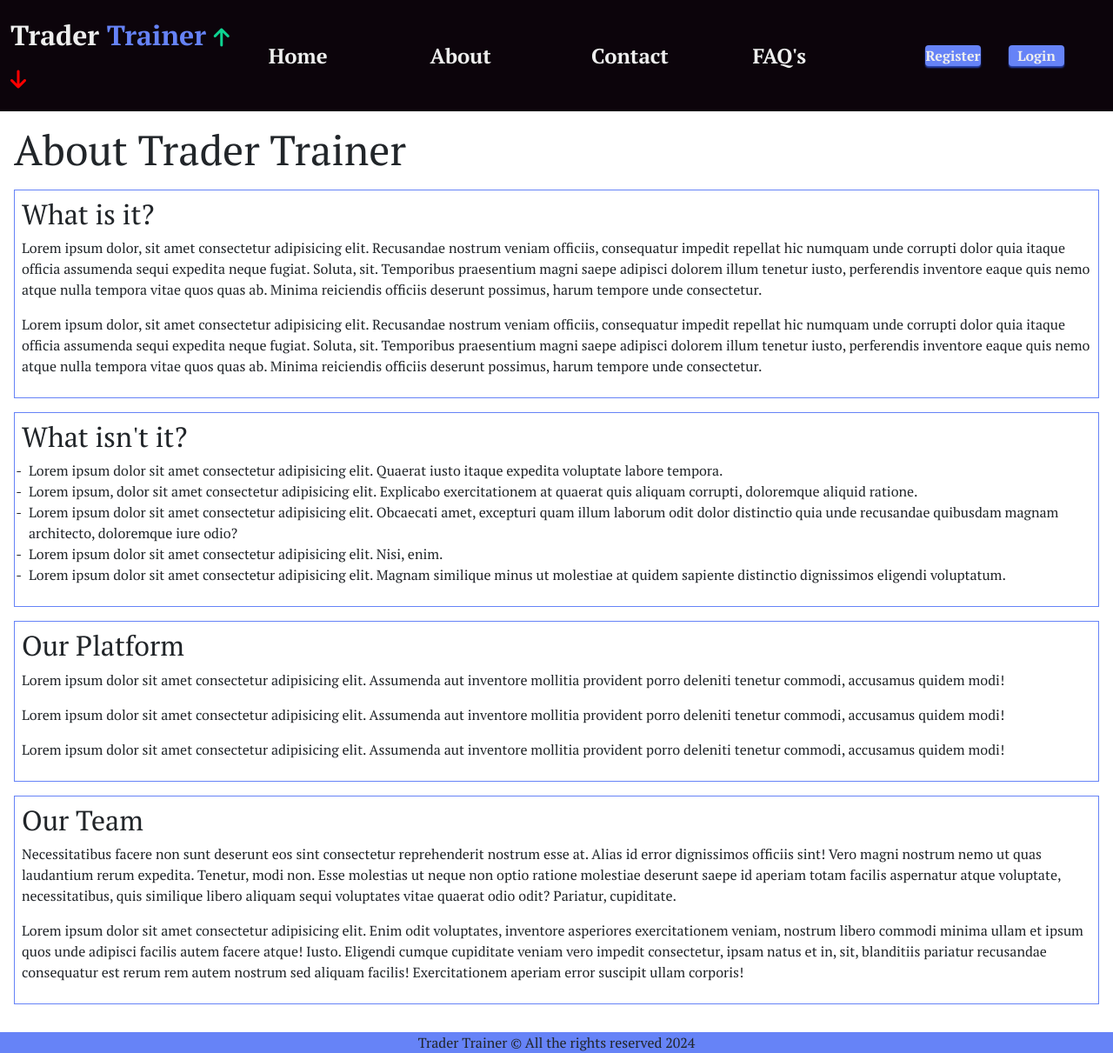
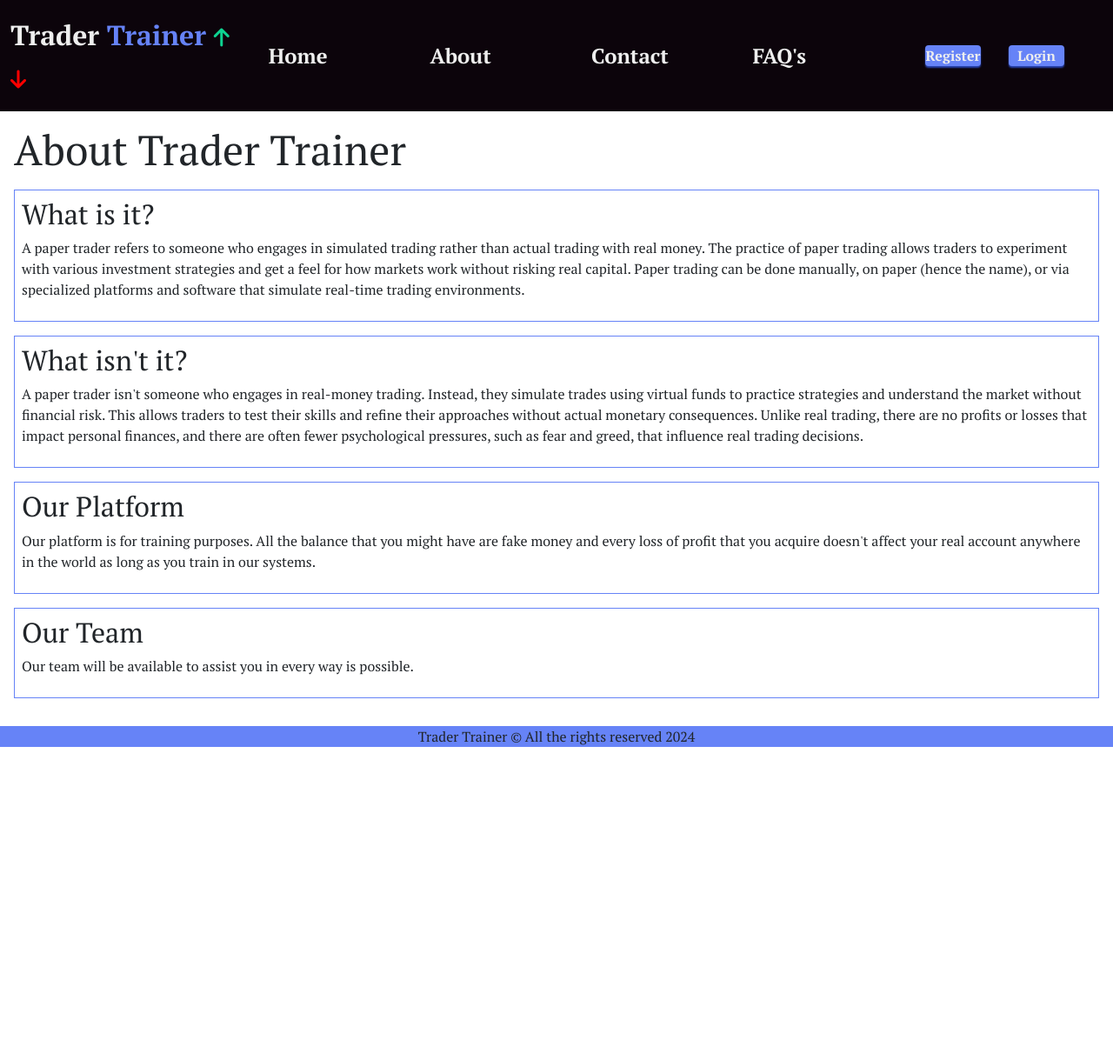
Before and after one commit to mrm-codes/trader-trainer, a Django app: page /about/ in a window 1280 px wide. Shown: the whole page at 87% size. After the commit the page ends 859 px from the top, so only its background shows below. Run offline with Django 5.2, Linux system fonts and the light colour scheme; some web fonts are replaced.

Commit message:
added functionalities to reset form to reset initial balance and reset the portfolio, updated all static pages contents

```diff
--- a/p-trader/paper_trader/trader/templates/about.html
+++ b/p-trader/paper_trader/trader/templates/about.html
@@ -6,36 +6,21 @@
 
 <div>
     <h2>What is it?</h2>
-    <p>Lorem ipsum dolor, sit amet consectetur adipisicing elit. Recusandae nostrum veniam officiis, consequatur impedit repellat hic numquam unde corrupti dolor quia itaque officia assumenda sequi expedita neque fugiat. Soluta, sit.
-    Temporibus praesentium magni saepe adipisci dolorem illum tenetur iusto, perferendis inventore eaque quis nemo atque nulla tempora vitae quos quas ab. Minima reiciendis officiis deserunt possimus, harum tempore unde consectetur.</p>
-    <p>Lorem ipsum dolor, sit amet consectetur adipisicing elit. Recusandae nostrum veniam officiis, consequatur impedit repellat hic numquam unde corrupti dolor quia itaque officia assumenda sequi expedita neque fugiat. Soluta, sit.
-    Temporibus praesentium magni saepe adipisci dolorem illum tenetur iusto, perferendis inventore eaque quis nemo atque nulla tempora vitae quos quas ab. Minima reiciendis officiis deserunt possimus, harum tempore unde consectetur.</p>
+    <p>A paper trader refers to someone who engages in simulated trading rather than actual trading with real money. The practice of paper trading allows traders to experiment with various investment strategies and get a feel for how markets work without risking real capital. Paper trading can be done manually, on paper (hence the name), or via specialized platforms and software that simulate real-time trading environments.</p>
 </div>
 
 <div>
     <h2>What isn't it?</h2>
-    <ul>
-        <li>Lorem ipsum dolor sit amet consectetur adipisicing elit. Quaerat iusto itaque expedita voluptate labore tempora.</li>
-        <li>Lorem ipsum, dolor sit amet consectetur adipisicing elit. Explicabo exercitationem at quaerat quis aliquam corrupti, doloremque aliquid ratione.</li>
-        <li>Lorem ipsum dolor sit amet consectetur adipisicing elit. Obcaecati amet, excepturi quam illum laborum odit dolor distinctio quia unde recusandae quibusdam magnam architecto, doloremque iure odio?</li>
-        <li>Lorem ipsum dolor sit amet consectetur adipisicing elit. Nisi, enim.</li>
-        <li>Lorem ipsum dolor sit amet consectetur adipisicing elit. Magnam similique minus ut molestiae at quidem sapiente distinctio dignissimos eligendi voluptatum.</li>
-    </ul>
+    <p>A paper trader isn't someone who engages in real-money trading. Instead, they simulate trades using virtual funds to practice strategies and understand the market without financial risk. This allows traders to test their skills and refine their approaches without actual monetary consequences. Unlike real trading, there are no profits or losses that impact personal finances, and there are often fewer psychological pressures, such as fear and greed, that influence real trading decisions.</p>
 </div>
 <div>
     <h2>Our Platform</h2>
-    <p>Lorem ipsum dolor sit amet consectetur adipisicing elit. Assumenda aut inventore mollitia provident porro deleniti tenetur commodi, accusamus quidem modi!</p>
-    <p>Lorem ipsum dolor sit amet consectetur adipisicing elit. Assumenda aut inventore mollitia provident porro deleniti tenetur commodi, accusamus quidem modi!</p>
-    <p>Lorem ipsum dolor sit amet consectetur adipisicing elit. Assumenda aut inventore mollitia provident porro deleniti tenetur commodi, accusamus quidem modi!</p>
+    <p>Our platform is for training purposes. All the balance that you might have are fake money and every loss of profit that you acquire doesn't affect your real account anywhere in the world as long as you train in our systems.</p>
 </div>
 
 <div>
     <h2>Our Team</h2>
-    <p>Necessitatibus facere non sunt deserunt eos sint consectetur reprehenderit nostrum esse at. Alias id error dignissimos officiis sint! Vero magni nostrum nemo ut quas laudantium rerum expedita. Tenetur, modi non.
-    Esse molestias ut neque non optio ratione molestiae deserunt saepe id aperiam totam facilis aspernatur atque voluptate, necessitatibus, quis similique libero aliquam sequi voluptates vitae quaerat odio odit? Pariatur, cupiditate.</p>
-    <p>Lorem ipsum dolor sit amet consectetur adipisicing elit. Enim odit voluptates, inventore asperiores exercitationem veniam, nostrum libero commodi minima ullam et ipsum quos unde adipisci facilis autem facere atque! Iusto.
-
-    Eligendi cumque cupiditate veniam vero impedit consectetur, ipsam natus et in, sit, blanditiis pariatur recusandae consequatur est rerum rem autem nostrum sed aliquam facilis! Exercitationem aperiam error suscipit ullam corporis!</p>
+    <p>Our team will be available to assist you in every way is possible.</p>
 </div>
 
 </div>
--- a/p-trader/paper_trader/trader/templates/contact.html
+++ b/p-trader/paper_trader/trader/templates/contact.html
@@ -1,7 +1,7 @@
 {% extends 'master_temp.html' %}
 
 {% block content %}
-
+<span>These details are for demsotration purpose. They are not real</span>
 <div class="contact">
     <h1>Contact us</h1>
     <div>
@@ -14,4 +14,5 @@
         <h2><i class="fa-solid fa-envelope"></i> <span>csupport@tradertrainer.com</span></h2>
     </div>
 </div>
+
 {% endblock %}
--- a/p-trader/paper_trader/trader/templates/master_user_dash.html
+++ b/p-trader/paper_trader/trader/templates/master_user_dash.html
@@ -25,6 +25,7 @@
             <li class="disabled" aria-disabled="true">Objects</li>
             <li class="disabled" aria-disabled="true">Indicators</li>
             <li class="disabled" aria-disabled="true">Time Frames</li>
+
         </div>
         <div class="user-data">
             <p>Welcome Mr(s) <strong>{{user.last_name}}</strong>, your current balance is: <span class="balance">${{balance}}</span></p>
@@ -48,6 +49,7 @@
             <p>Name: <span class="info">{{user}} {{user.last_name}}</span></p>
             <p>Email: <span class="info">{{user.email}}</span></p>
             <p>Balance: <span class="info">${{balance}}</span></p>
+            <p>Transactions <span><a href="{% url 'transactions' %}">Click here</a></span></p>
             <form method="post" class="add-funds">
                 {% csrf_token %}
                 {{ deposit.as_p }}
--- a/p-trader/paper_trader/trader/templates/transaction.html
+++ b/p-trader/paper_trader/trader/templates/transaction.html
@@ -2,6 +2,7 @@
 {% block title %}Transactions{% endblock %}
 
 {% block content %}
+<button type="button" id="go-back"><a href="{% url 'user_dash' %}">Go back</a></button>
 <div>
     <table class="transaction">
         <thead>
@@ -26,7 +27,6 @@
                 <th>{{item.transaction_type}}</th>
                 <th>{{item.price}}</th>
                 <th>{{item.volume}}</th>
-                <th>Ticker Price</th>
                 <th>{{item.portfolio.profit}}</th>
 
             </tr>
--- a/p-trader/paper_trader/trader/views.py
+++ b/p-trader/paper_trader/trader/views.py
@@ -88,8 +88,10 @@ def user_dash(request):
 
 
 
+
         if deposit.is_valid():
             amount = deposit.cleaned_data['amount']
+
             user_balance, created = Account.objects.get_or_create(user=request.user)
             user_balance.balance += amount
             user_balance.save()
@@ -144,9 +146,20 @@ def user_dash(request):
 
 
         elif reset.is_valid():
+
             user_balance, created = Account.objects.get_or_create(user=request.user)
-            user_balance.balance = initial_balance
+
+            portfolio = Portfolio.objects.all()
+            portfolio.delete()
+
+
+            user_balance.balance = initial_balance # Reset Balance
             user_balance.save()
+
+
+
+
+
 
     else:
         deposit = DepositForm()
@@ -179,7 +192,7 @@ def user_dash(request):
         context = {
             'balance': balance,
             'deposit': deposit,
-            #'reset': reset,
+
 
             'trader': trade_form,
             'port': myportfolio,
@@ -209,5 +222,7 @@ def user_dash(request):
 @login_required
 def transactions(request):
     mytransactions = Transaction.objects.all()
+    user = user_account(request)
+    balance = user.balance
 
-    return render(request, 'transaction.html' ,{'trans': mytransactions})
+    return render(request, 'transaction.html' ,{'trans': mytransactions, 'balance':balance,})
```
Also changed, not shown: p-trader/paper_trader/trader/static/d_style.css (+13 -2 lines), p-trader/paper_trader/trader/templates/base.html (+11 -8 lines), p-trader/paper_trader/db.sqlite3.
